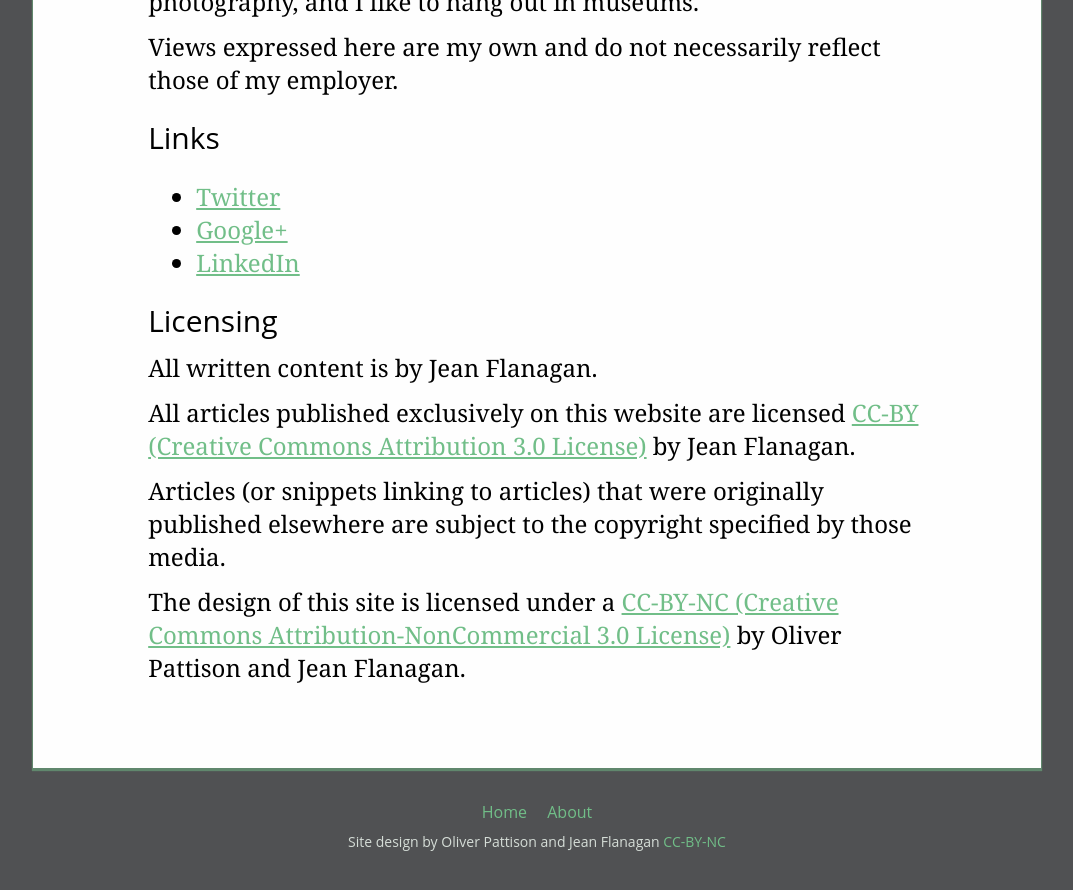
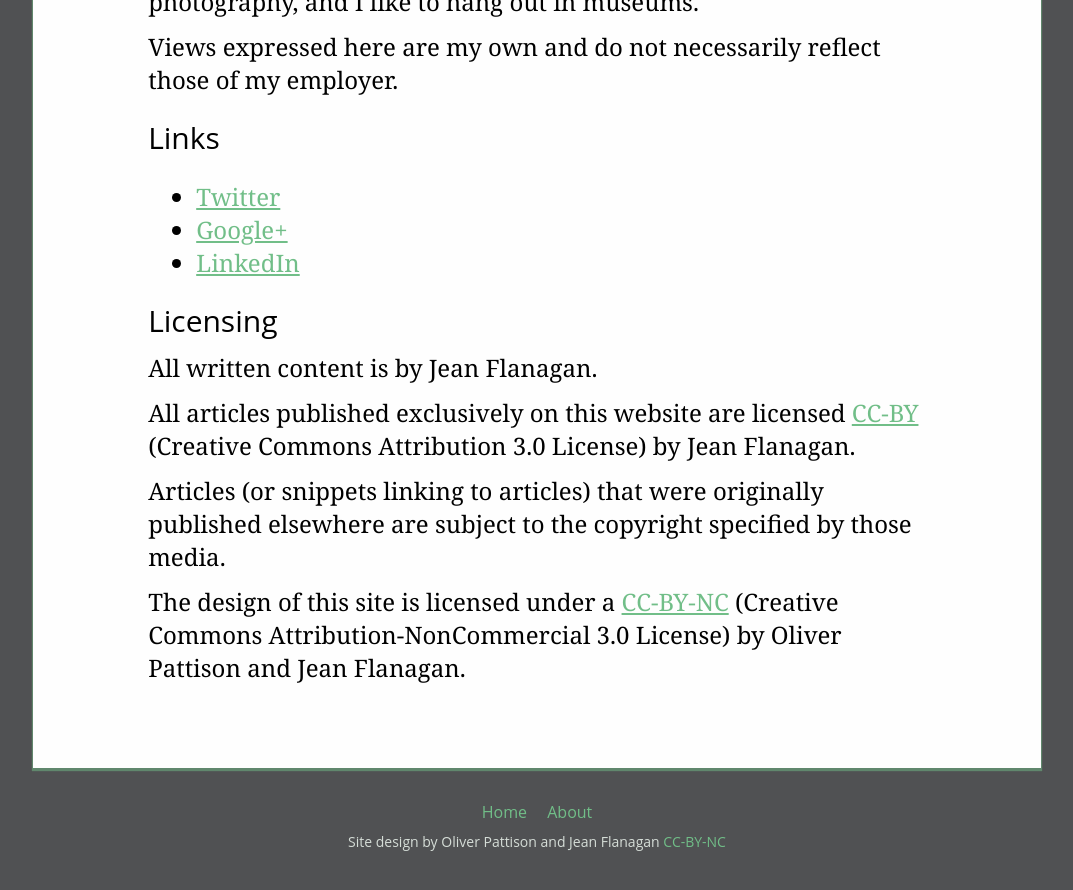
Before and after one commit to jshawl/jeancflanagan, a Jekyll site: the page built from about/index.html, in a window 1280 px wide and 900 px high, scrolled down 852 px. Shown: the top 890 px of the window, without its empty margins (103-1176 px from the left). Built offline with Jekyll 4.4.1, drawn with Linux system fonts in a browser that asks for light colours; part of the change alters nothing that is shown.

```diff
--- a/about/index.html
+++ b/about/index.html
@@ -19,7 +19,7 @@ title: About
   </ul>
   <h2>Licensing</h2>
   <p>All written content is by Jean Flanagan.</p>
-  <p>All articles published exclusively on this website are licensed <a href="http://creativecommons.org/licenses/by/3.0/deed.en_US">CC-BY (Creative Commons Attribution 3.0 License)</a> by Jean Flanagan.</p>
+  <p>All articles published exclusively on this website are licensed <a href="http://creativecommons.org/licenses/by/3.0/deed.en_US">CC-BY</a> (Creative Commons Attribution 3.0 License) by Jean Flanagan.</p>
   <p>Articles (or snippets linking to articles) that were originally published elsewhere are subject to the copyright specified by those media.</p>
-  <p>The design of this site is licensed under a <a rel="license" href="http://creativecommons.org/licenses/by-nc/3.0/deed.en_US">CC-BY-NC (Creative Commons Attribution-NonCommercial 3.0 License)</a> by Oliver Pattison and Jean Flanagan.</p>
+  <p>The design of this site is licensed under a <a rel="license" href="http://creativecommons.org/licenses/by-nc/3.0/deed.en_US">CC-BY-NC</a> (Creative Commons Attribution-NonCommercial 3.0 License) by Oliver Pattison and Jean Flanagan.</p>
 </article>
```
